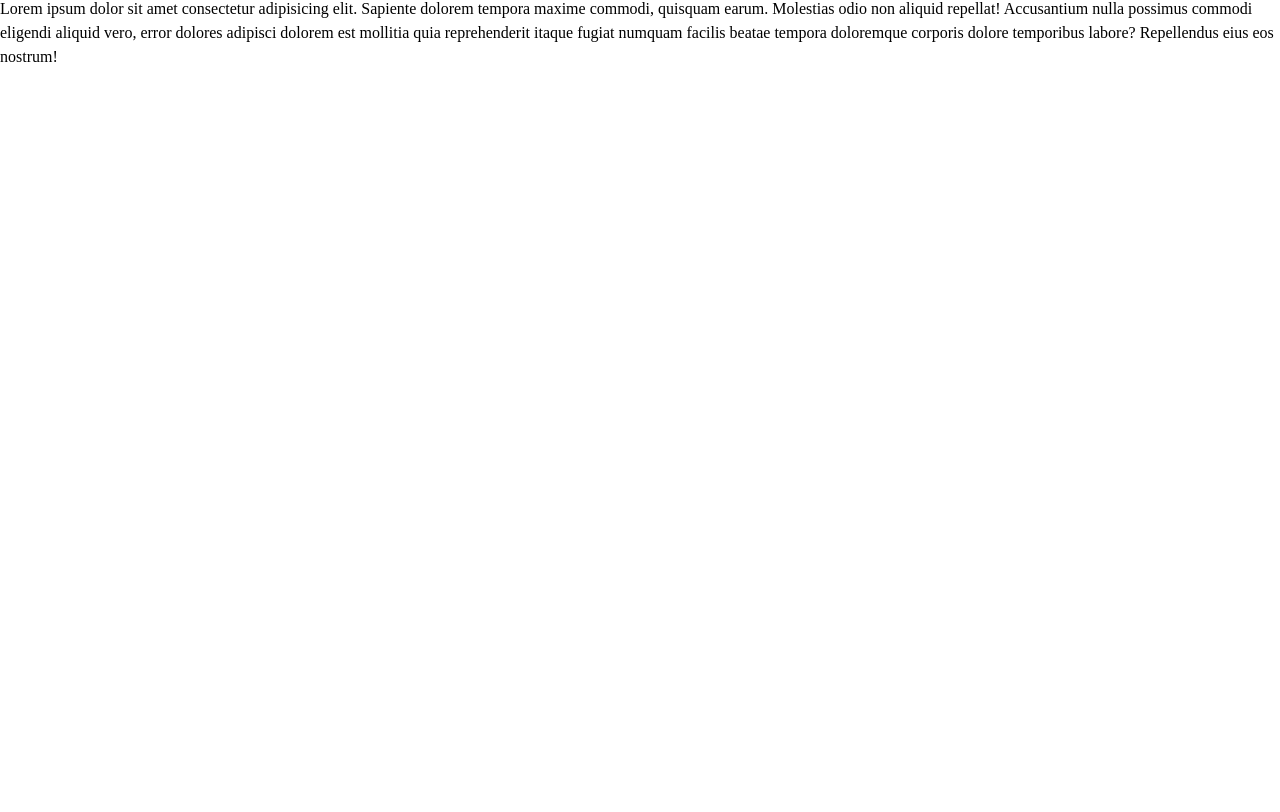
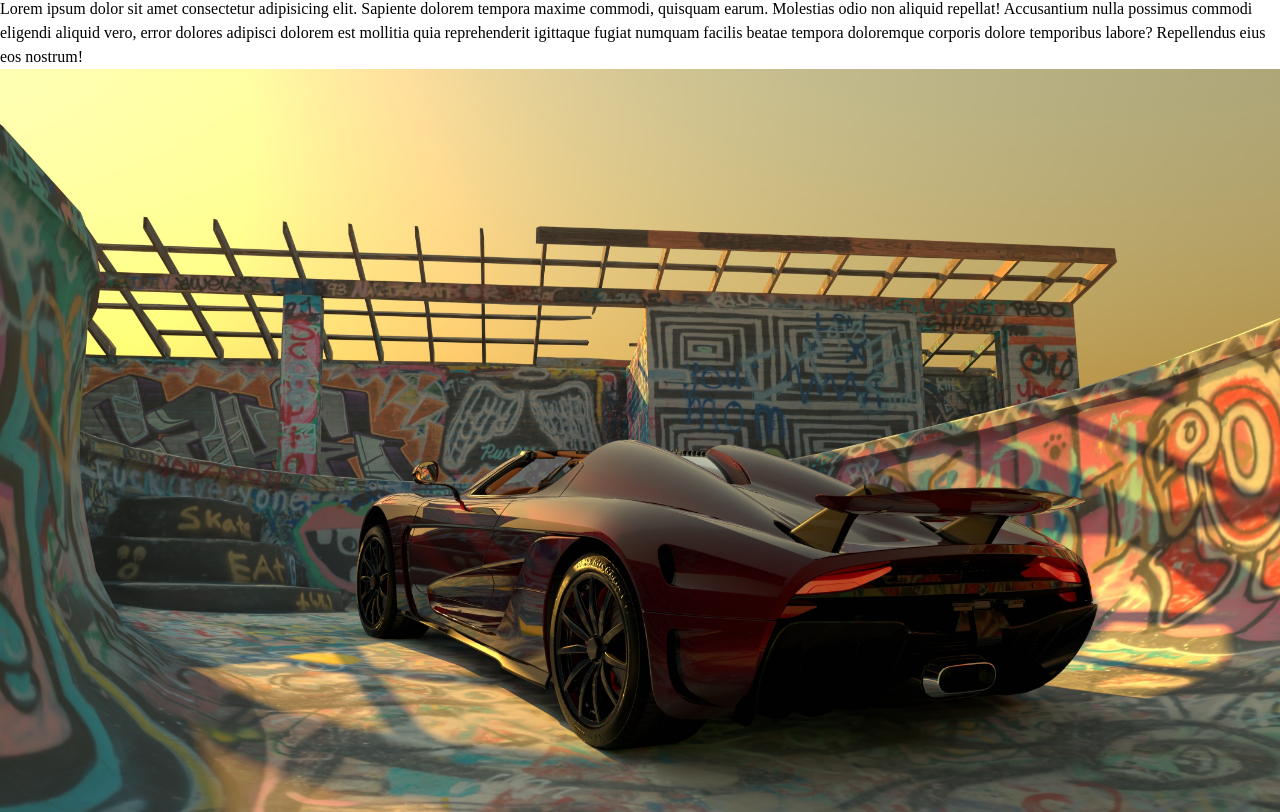
Before and after one commit to JCrucillo2/personal-template, a plain HTML site: page index.html in a window 1280 px wide. Shown: the part 51-863 px from the top of the page. Before the commit the page ends 800 px from the top, so only its background shows below. Drawn offline with Linux system fonts and the light colour scheme.

Commit message:
Updated files

```diff
--- a/index.html
+++ b/index.html
@@ -18,10 +18,12 @@
             dolorem tempora maxime commodi, quisquam earum. Molestias odio non
             aliquid repellat! Accusantium nulla possimus commodi eligendi
             aliquid vero, error dolores adipisci dolorem est mollitia quia
-            reprehenderit itaque fugiat numquam facilis beatae tempora
+            reprehenderit igittaque fugiat numquam facilis beatae tempora
             doloremque corporis dolore temporibus labore? Repellendus eius eos
             nostrum!
         </p>
+
+        <img src="img/sample-img.jpg" alt="just a sample image" />
 
         <!-- JavaScript files over here! -->
         <script src="js/main.js"></script>
```
Also changed, not shown: img/sample-img.jpg (added).
